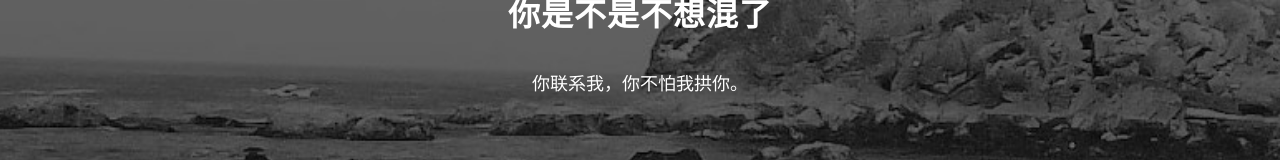
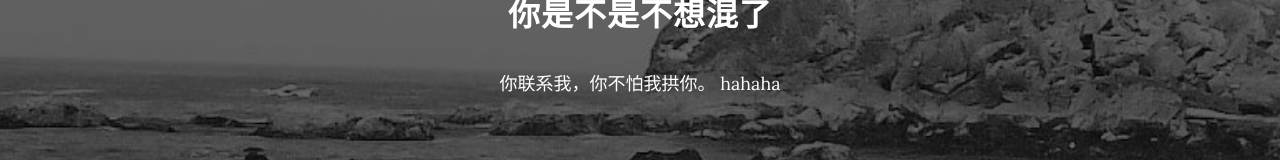
Before and after one commit to Zeronevo/myweb, a plain HTML site: page index.html in a window 1280 px wide. Shown: the part 1541-1701 px from the top of the page. Drawn offline with nearby package versions, Linux system fonts and the light colour scheme.

Commit message:
index add hahaha

```diff
--- a/index.html
+++ b/index.html
@@ -71,7 +71,8 @@
 <section id="sec-ind-2" class="section-2 content-section text-center">
  <div class="container"><div class="row"><div class="col-lg-8 mx-auto">
   <h2 id="你是不是不想混了">你是不是不想混了</h2>
-<p>你联系我，你不怕我拱你。</p>
+<p>你联系我，你不怕我拱你。
+hahaha</p>
 
   </div></div></div>
 
```
